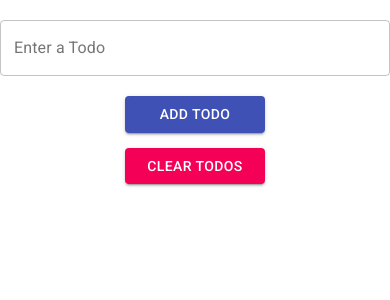
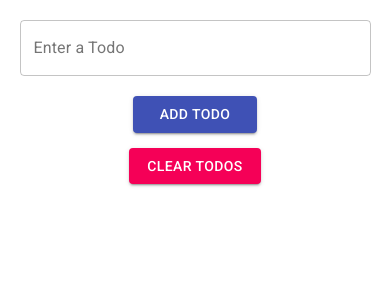
Before and after one commit to codeiotic/simple-todoapp, a React (Create React App) app: page / in a window 390 px wide. Shown: the top 300 px of the page. Built offline with nearby package versions, Linux system fonts and the light colour scheme.

Commit message:
Fixes #3
Fixes the CSS Bugs & responsiveness issues

```diff
--- a/src/App.tsx
+++ b/src/App.tsx
@@ -125,8 +125,8 @@ export default function App() {
             fullWidth
             style={{
               margin: "20px",
-              maxWidth: "400px",
-              flexGrow: 1,
+              maxWidth: "90%",
+              minWidth: "50%",
             }}
           />
 
@@ -137,6 +137,8 @@ export default function App() {
             style={{
               marginBottom: "15px",
               width: "140px",
+              maxWidth: "32%",
+              minWidth: "32%",
             }}
             onClick={onClickHandler}
           >
@@ -151,12 +153,18 @@ export default function App() {
             style={{
               marginBottom: "15px",
               width: "140px",
+              maxWidth: "34%",
+              minWidth: "32%",
             }}
           >
             Clear Todos
           </Button>
         </form>
-        <List>
+        <List
+          style={{
+            margin: "20px",
+          }}
+        >
           <FlipMove
             style={{
               width: "100%",
```
